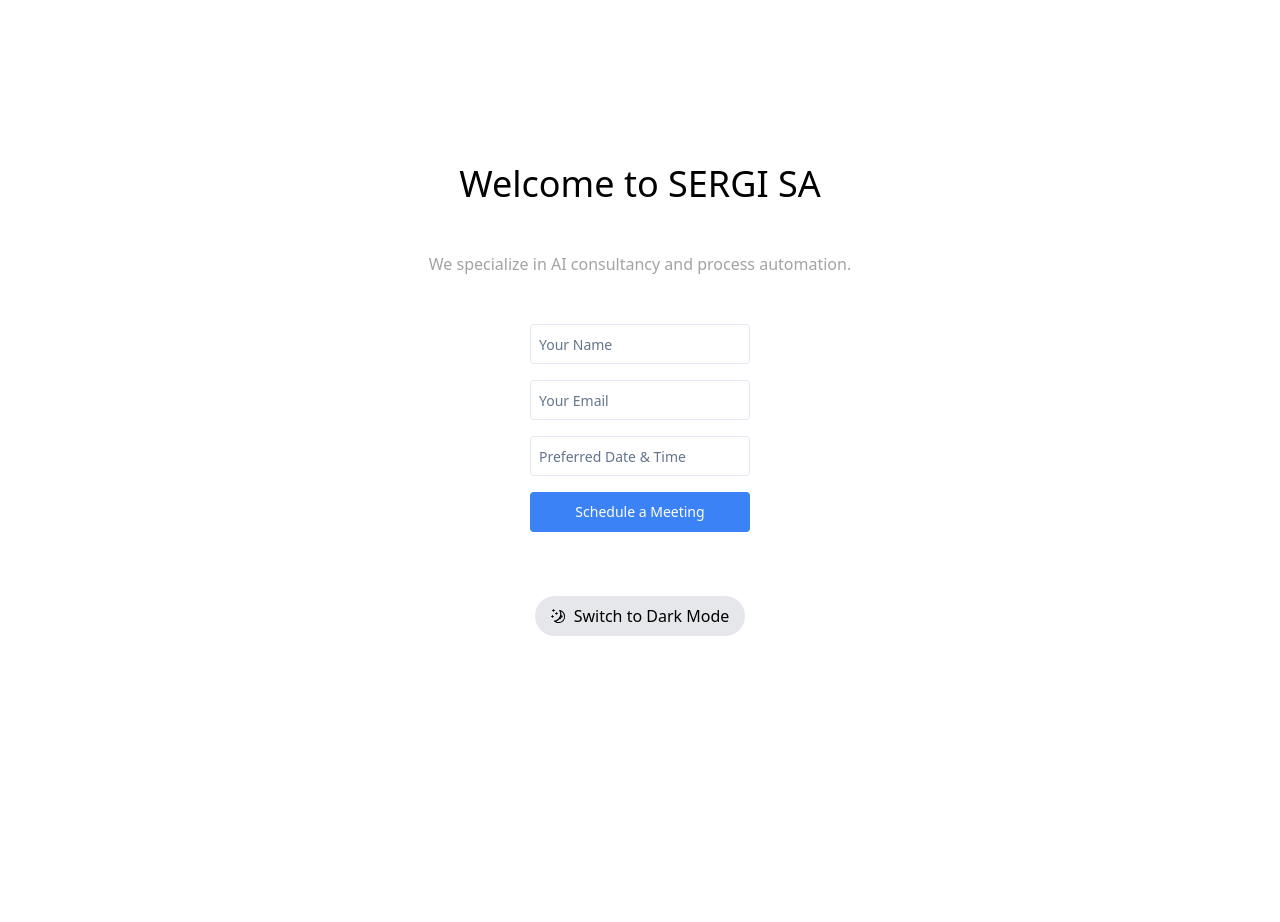
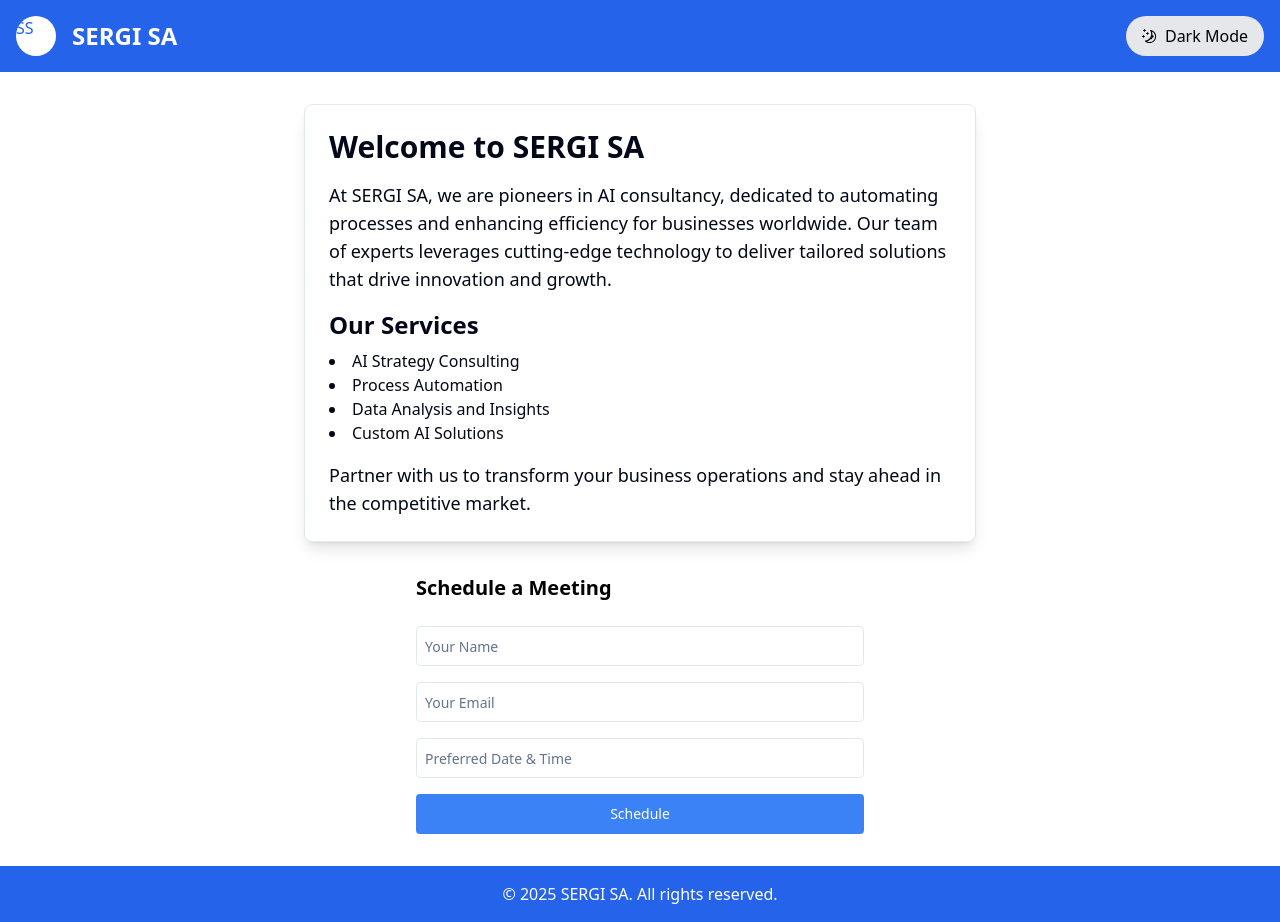
Before and after one commit to altanlabs/new-site, a React (Vite) app: page / in a window 1280 px wide. Before the commit the page ends 800 px from the top, so only its background shows below. Built offline with nearby package versions, Linux system fonts and the light colour scheme; what @radix-ui/themes would draw is missing.

Commit message:
Enhance the welcome page with a professional design and detailed content for SERGI SA

```diff
--- a/src/pages/index.tsx
+++ b/src/pages/index.tsx
@@ -4,6 +4,8 @@ import { SunIcon, MoonIcon } from '@radix-ui/react-icons';
 import { useTheme } from "../hooks/use-theme";
 import { Input } from "../components/ui/input";
 import { Button } from "../components/ui/button";
+import { Card } from "../components/ui/card";
+import { Avatar } from "../components/ui/avatar";
 
 function Index() {
   const { theme, setTheme } = useTheme();
@@ -13,29 +15,56 @@ function Index() {
   };
 
   return (
-    <main className={`h-screen w-full ${theme === 'dark' ? 'bg-neutral-950 text-white' : 'bg-white text-black'} flex items-center justify-center`}>
-      <div className="flex flex-col items-center gap-12">
-        <h1 className="text-4xl font-light">Welcome to SERGI SA</h1>
-        <p className="text-neutral-400">We specialize in AI consultancy and process automation.</p>
-        <form className="flex flex-col gap-4">
-          <Input type="text" placeholder="Your Name" className="p-2 border rounded" />
-          <Input type="email" placeholder="Your Email" className="p-2 border rounded" />
-          <Input type="text" placeholder="Preferred Date & Time" className="p-2 border rounded" />
-          <Button type="submit" className="bg-blue-500 text-white p-2 rounded">Schedule a Meeting</Button>
-        </form>
+    <main className={`h-screen w-full ${theme === 'dark' ? 'bg-neutral-950 text-white' : 'bg-white text-black'} flex flex-col items-center`}>
+      <header className="w-full p-4 flex justify-between items-center bg-blue-600 text-white">
+        <div className="flex items-center gap-4">
+          <Avatar className="bg-white text-blue-600" size="lg">SS</Avatar>
+          <h1 className="text-2xl font-bold">SERGI SA</h1>
+        </div>
         <Toggle
           pressed={theme === 'dark'}
           onPressedChange={toggleTheme}
-          className={`mt-4 px-4 py-2 rounded-full flex items-center gap-2 transition-colors
+          className={`px-4 py-2 rounded-full flex items-center gap-2 transition-colors
             ${theme === 'dark'
               ? 'bg-neutral-800 hover:bg-neutral-700 text-white'
               : 'bg-gray-200 hover:bg-gray-300 text-black'
             }`}
         >
           {theme === 'dark' ? <SunIcon /> : <MoonIcon />}
-          {theme === 'dark' ? 'Switch to Light Mode' : 'Switch to Dark Mode'}
+          {theme === 'dark' ? 'Light Mode' : 'Dark Mode'}
         </Toggle>
-      </div>
+      </header>
+
+      <section className="flex-1 flex flex-col items-center justify-center gap-8 p-8">
+        <Card className="max-w-2xl p-6 shadow-lg">
+          <h2 className="text-3xl font-semibold mb-4">Welcome to SERGI SA</h2>
+          <p className="text-lg mb-4">
+            At SERGI SA, we are pioneers in AI consultancy, dedicated to automating processes and enhancing efficiency for businesses worldwide. Our team of experts leverages cutting-edge technology to deliver tailored solutions that drive innovation and growth.
+          </p>
+          <h3 className="text-2xl font-semibold mb-2">Our Services</h3>
+          <ul className="list-disc list-inside mb-4">
+            <li>AI Strategy Consulting</li>
+            <li>Process Automation</li>
+            <li>Data Analysis and Insights</li>
+            <li>Custom AI Solutions</li>
+          </ul>
+          <p className="text-lg">
+            Partner with us to transform your business operations and stay ahead in the competitive market.
+          </p>
+        </Card>
+
+        <form className="flex flex-col gap-4 w-full max-w-md">
+          <h3 className="text-xl font-semibold mb-2">Schedule a Meeting</h3>
+          <Input type="text" placeholder="Your Name" className="p-2 border rounded" />
+          <Input type="email" placeholder="Your Email" className="p-2 border rounded" />
+          <Input type="text" placeholder="Preferred Date & Time" className="p-2 border rounded" />
+          <Button type="submit" className="bg-blue-500 text-white p-2 rounded">Schedule</Button>
+        </form>
+      </section>
+
+      <footer className="w-full p-4 bg-blue-600 text-white text-center">
+        © 2025 SERGI SA. All rights reserved.
+      </footer>
     </main>
   );
 }
```
